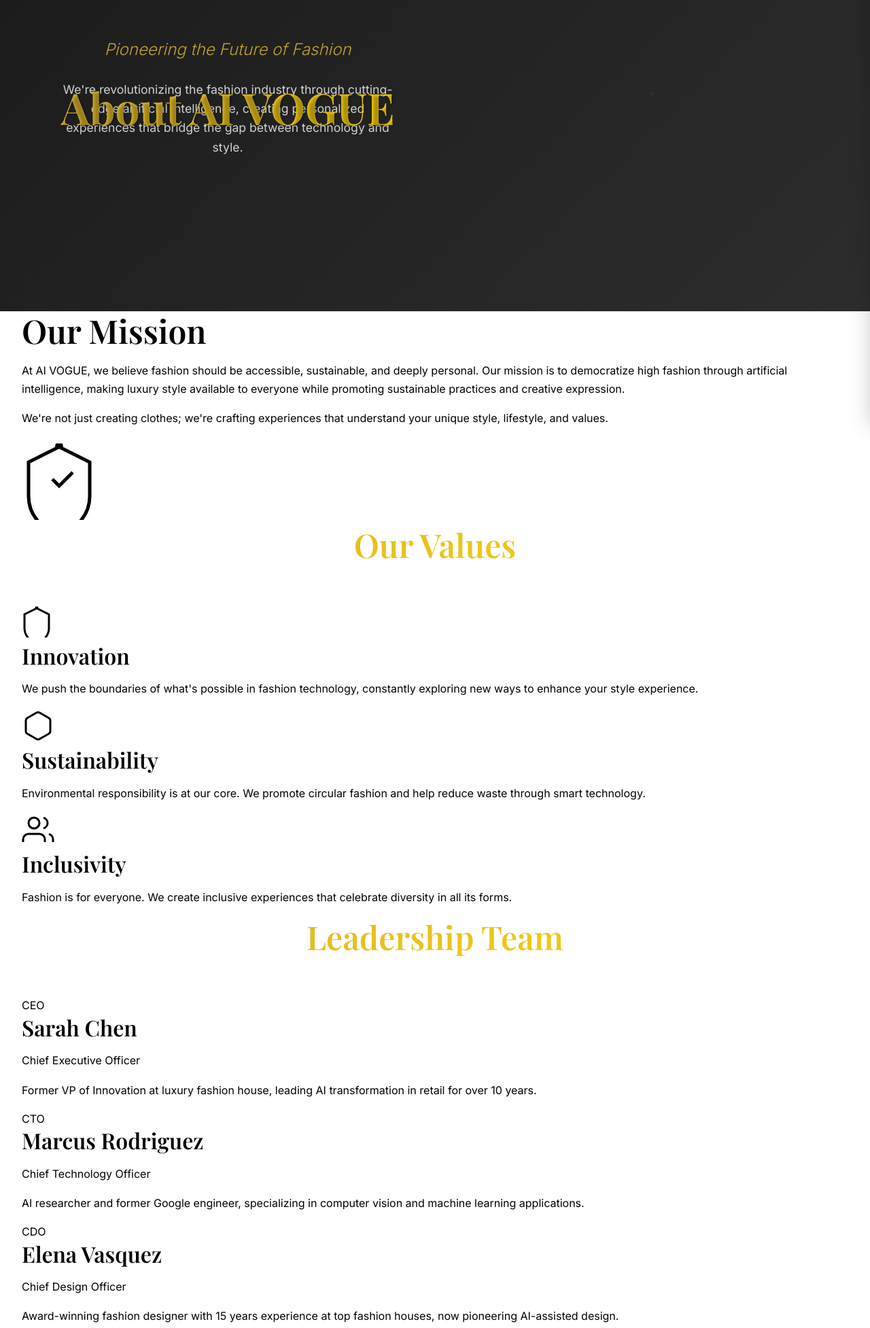
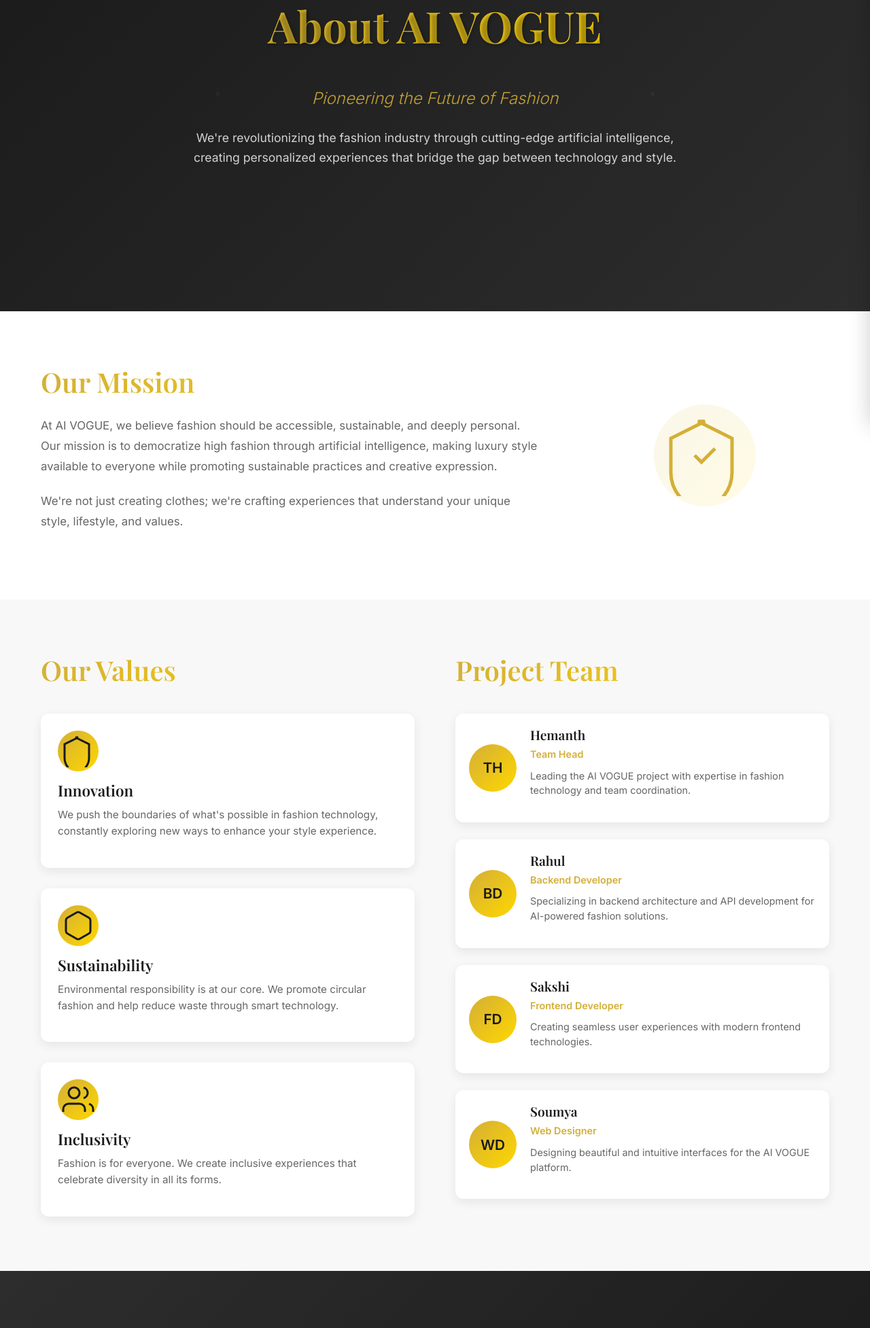
Before and after one commit to rahulkulk29/AI-VOGUE, a website: page frontend/public/about.html in a window 1280 px wide. Shown: the part 182-2136 px from the top of the page at 68% size. Drawn offline with nearby package versions, Linux system fonts and the light colour scheme; files whose address does not match are found by name.

Commit message:
contact and about

```diff
--- /dev/null
+++ b/frontend/css/about-page.css
@@ -0,0 +1,287 @@
+/* About Page - Hero Section Fix */
+.feature-hero .container {
+    grid-template-columns: 1fr !important;
+    text-align: center;
+    max-width: 900px;
+}
+
+.feature-hero .hero-content {
+    position: relative;
+    z-index: 10;
+}
+
+.feature-hero .hero-title {
+    position: relative;
+    z-index: 10;
+}
+
+.feature-hero .hero-subtitle {
+    position: relative;
+    z-index: 10;
+}
+
+.feature-hero .hero-description {
+    position: relative;
+    z-index: 10;
+    max-width: 800px;
+    margin-left: auto;
+    margin-right: auto;
+}
+
+/* About Page - Values & Team Side-by-Side Layout */
+.values-team-section {
+    padding: 80px 0;
+    background: #f8f8f8;
+}
+
+.values-team-section .container {
+    max-width: 1200px;
+    margin: 0 auto;
+    padding: 0 20px;
+}
+
+.values-team-grid {
+    display: grid;
+    grid-template-columns: 1fr 1fr;
+    gap: 60px;
+    align-items: start;
+}
+
+.values-column .section-title,
+.team-column .section-title {
+    font-family: 'Playfair Display', serif;
+    font-size: 2.5rem;
+    margin-bottom: 40px;
+    background: linear-gradient(135deg, #d4af37 0%, #ffd700 100%);
+    -webkit-background-clip: text;
+    -webkit-text-fill-color: transparent;
+    background-clip: text;
+    text-align: left;
+}
+
+/* Values List */
+.values-list {
+    display: flex;
+    flex-direction: column;
+    gap: 30px;
+}
+
+.values-list .value-item {
+    background: white;
+    padding: 25px;
+    border-radius: 12px;
+    box-shadow: 0 5px 15px rgba(0, 0, 0, 0.08);
+    transition: all 0.3s ease;
+}
+
+.values-list .value-item:hover {
+    transform: translateY(-5px);
+    box-shadow: 0 10px 25px rgba(0, 0, 0, 0.12);
+}
+
+.values-list .value-icon {
+    width: 60px;
+    height: 60px;
+    background: linear-gradient(135deg, #d4af37 0%, #ffd700 100%);
+    border-radius: 50%;
+    display: flex;
+    align-items: center;
+    justify-content: center;
+    margin-bottom: 15px;
+    color: #1a1a1a;
+}
+
+.values-list .value-item h3 {
+    font-family: 'Playfair Display', serif;
+    font-size: 1.4rem;
+    margin-bottom: 10px;
+    color: #1a1a1a;
+}
+
+.values-list .value-item p {
+    color: #666;
+    line-height: 1.6;
+    font-size: 0.95rem;
+}
+
+/* Team List */
+.team-list {
+    display: flex;
+    flex-direction: column;
+    gap: 25px;
+}
+
+.team-list .team-member {
+    background: white;
+    padding: 20px;
+    border-radius: 12px;
+    box-shadow: 0 5px 15px rgba(0, 0, 0, 0.08);
+    display: flex;
+    gap: 20px;
+    align-items: center;
+    transition: all 0.3s ease;
+}
+
+.team-list .team-member:hover {
+    transform: translateX(5px);
+    box-shadow: 0 10px 25px rgba(0, 0, 0, 0.12);
+}
+
+.team-list .member-photo {
+    flex-shrink: 0;
+}
+
+.team-list .photo-placeholder {
+    width: 70px;
+    height: 70px;
+    background: linear-gradient(135deg, #d4af37 0%, #ffd700 100%);
+    border-radius: 50%;
+    display: flex;
+    align-items: center;
+    justify-content: center;
+    font-size: 1.3rem;
+    font-weight: 700;
+    color: #1a1a1a;
+}
+
+.team-list .member-info h3 {
+    font-family: 'Playfair Display', serif;
+    font-size: 1.2rem;
+    margin-bottom: 5px;
+    color: #1a1a1a;
+}
+
+.team-list .member-role {
+    color: #d4af37;
+    font-weight: 600;
+    font-size: 0.9rem;
+    margin-bottom: 8px;
+}
+
+.team-list .member-bio {
+    color: #666;
+    line-height: 1.5;
+    font-size: 0.9rem;
+}
+
+/* Mission Section Styling */
+.mission-section {
+    padding: 80px 0;
+    background: white;
+}
+
+.mission-section .container {
+    max-width: 1200px;
+    margin: 0 auto;
+    padding: 0 20px;
+}
+
+.mission-content {
+    display: grid;
+    grid-template-columns: 2fr 1fr;
+    gap: 60px;
+    align-items: center;
+}
+
+.mission-text h2 {
+    font-family: 'Playfair Display', serif;
+    font-size: 2.5rem;
+    margin-bottom: 25px;
+    background: linear-gradient(135deg, #d4af37 0%, #ffd700 100%);
+    -webkit-background-clip: text;
+    -webkit-text-fill-color: transparent;
+    background-clip: text;
+}
+
+.mission-text p {
+    color: #666;
+    line-height: 1.8;
+    font-size: 1.05rem;
+    margin-bottom: 20px;
+}
+
+.mission-visual {
+    display: flex;
+    justify-content: center;
+    align-items: center;
+}
+
+.mission-icon {
+    width: 150px;
+    height: 150px;
+    background: linear-gradient(135deg, rgba(212, 175, 55, 0.1) 0%, rgba(255, 215, 0, 0.1) 100%);
+    border-radius: 50%;
+    display: flex;
+    align-items: center;
+    justify-content: center;
+    color: #d4af37;
+}
+
+/* Responsive Design */
+@media (max-width: 968px) {
+    .values-team-grid {
+        grid-template-columns: 1fr;
+        gap: 60px;
+    }
+
+    .values-column .section-title,
+    .team-column .section-title {
+        text-align: center;
+    }
+
+    .mission-content {
+        grid-template-columns: 1fr;
+        gap: 40px;
+        text-align: center;
+    }
+
+    .mission-text h2 {
+        font-size: 2rem;
+    }
+}
+
+@media (max-width: 768px) {
+    .values-team-section {
+        padding: 60px 0;
+    }
+
+    .values-column .section-title,
+    .team-column .section-title {
+        font-size: 2rem;
+        margin-bottom: 30px;
+    }
+
+    .values-list .value-item,
+    .team-list .team-member {
+        padding: 20px;
+    }
+
+    .team-list .team-member {
+        flex-direction: column;
+        text-align: center;
+    }
+
+    .mission-section {
+        padding: 60px 0;
+    }
+}
+
+@media (max-width: 480px) {
+
+    .values-column .section-title,
+    .team-column .section-title {
+        font-size: 1.75rem;
+    }
+
+    .values-list .value-item h3,
+    .team-list .member-info h3 {
+        font-size: 1.2rem;
+    }
+
+    .values-list .value-icon,
+    .team-list .photo-placeholder {
+        width: 50px;
+        height: 50px;
+        font-size: 1rem;
+    }
+}
--- a/frontend/public/about.html
+++ b/frontend/public/about.html
@@ -1,15 +1,20 @@
 <!DOCTYPE html>
 <html lang="en">
+
 <head>
     <meta charset="UTF-8">
     <meta name="viewport" content="width=device-width, initial-scale=1.0">
     <title>About - AI VOGUE</title>
     <link rel="stylesheet" href="../css/styles.css">
     <link rel="stylesheet" href="../css/feature.css">
+    <link rel="stylesheet" href="../css/about-page.css">
     <link rel="preconnect" href="https://fonts.googleapis.com">
     <link rel="preconnect" href="https://fonts.gstatic.com" crossorigin>
-    <link href="https://fonts.googleapis.com/css2?family=Playfair+Display:wght@400;500;600;700&family=Inter:wght@300;400;500;600&display=swap" rel="stylesheet">
+    <link
+        href="https://fonts.googleapis.com/css2?family=Playfair+Display:wght@400;500;600;700&family=Inter:wght@300;400;500;600&display=swap"
+        rel="stylesheet">
 </head>
+
 <body>
     <!-- Header with animated logo -->
     <header id="main-header">
@@ -23,11 +28,13 @@
 
     <!-- Navigation Drawer -->
     <nav class="nav-drawer">
-        <input type="text" class="search-bar" placeholder="Search AI VOGUE..." aria-label="Search products">
+        <button class="nav-close" id="nav-close" aria-label="Close navigation">
+            <span></span>
+            <span></span>
+        </button>
 
         <ul class="nav-links">
-            <li><a href="index.html">Home</a></li>
-            <li><a href="vogue-vision.html">Vogue Vision</a></li>
+            <li><a href="categories.html">Vogue Vision</a></li>
             <li><a href="revibe.html">Revibe</a></li>
             <li><a href="creative-threads.html">Creative Threads</a></li>
             <li><a href="mirrorx.html">MirrorX</a></li>
@@ -39,8 +46,21 @@
         </ul>
 
         <div class="nav-icons">
-            <a href="#" aria-label="Account">👤</a>
-            <a href="#" aria-label="Shopping cart">🛒</a>
+            <a href="profile.html" aria-label="Account" class="account-link">
+                <svg width="20" height="20" viewBox="0 0 24 24" fill="none" stroke="currentColor" stroke-width="2"
+                    stroke-linecap="round" stroke-linejoin="round">
+                    <path d="M20 21v-2a4 4 0 0 0-4-4H8a4 4 0 0 0-4 4v2"></path>
+                    <circle cx="12" cy="7" r="4"></circle>
+                </svg>
+            </a>
+            <a href="#" aria-label="Shopping cart">
+                <svg width="20" height="20" viewBox="0 0 24 24" fill="none" stroke="currentColor" stroke-width="2"
+                    stroke-linecap="round" stroke-linejoin="round">
+                    <path d="M6 2L3 6v14a2 2 0 0 0 2 2h14a2 2 0 0 0 2-2V6l-3-4z"></path>
+                    <line x1="3" y1="6" x2="21" y2="6"></line>
+                    <path d="m16 10a4 4 0 0 1-8 0"></path>
+                </svg>
+            </a>
         </div>
     </nav>
 
@@ -55,7 +75,9 @@
                 <div class="hero-content">
                     <h1 class="hero-title">About AI VOGUE</h1>
                     <p class="hero-subtitle">Pioneering the Future of Fashion</p>
-                    <p class="hero-description">We're revolutionizing the fashion industry through cutting-edge artificial intelligence, creating personalized experiences that bridge the gap between technology and style.</p>
+                    <p class="hero-description">We're revolutionizing the fashion industry through cutting-edge
+                        artificial intelligence, creating personalized experiences that bridge the gap between
+                        technology and style.</p>
                 </div>
             </div>
         </section>
@@ -66,12 +88,16 @@
                 <div class="mission-content">
                     <div class="mission-text">
                         <h2>Our Mission</h2>
-                        <p>At AI VOGUE, we believe fashion should be accessible, sustainable, and deeply personal. Our mission is to democratize high fashion through artificial intelligence, making luxury style available to everyone while promoting sustainable practices and creative expression.</p>
-                        <p>We're not just creating clothes; we're crafting experiences that understand your unique style, lifestyle, and values.</p>
+                        <p>At AI VOGUE, we believe fashion should be accessible, sustainable, and deeply personal. Our
+                            mission is to democratize high fashion through artificial intelligence, making luxury style
+                            available to everyone while promoting sustainable practices and creative expression.</p>
+                        <p>We're not just creating clothes; we're crafting experiences that understand your unique
+                            style, lifestyle, and values.</p>
                     </div>
                     <div class="mission-visual">
                         <div class="mission-icon">
-                            <svg width="120" height="120" viewBox="0 0 24 24" fill="none" stroke="currentColor" stroke-width="1">
+                            <svg width="120" height="120" viewBox="0 0 24 24" fill="none" stroke="currentColor"
+                                stroke-width="1">
                                 <path d="M12 2L2 7v10c0 5.55 3.84 9.74 9 11 5.16-1.26 9-5.45 9-11V7l-10-5z"></path>
                                 <path d="M9 12l2 2 4-4"></path>
                             </svg>
@@ -81,32 +107,45 @@
             </div>
         </section>
 
-        <!-- Values Section -->
-        <section class="values-section">
+        <!-- Values & Team Combined Section -->
+        <section class="values-team-section">
             <div class="container">
+                <div class="values-team-grid">
+                    <!-- Our Values -->
+                    <div class="values-column">
                         <h2 class="section-title">Our Values</h2>
-                <div class="values-grid">
+                        <div class="values-list">
                             <div class="value-item">
                                 <div class="value-icon">
-                            <svg width="48" height="48" viewBox="0 0 24 24" fill="none" stroke="currentColor" stroke-width="1.5">
-                                <path d="M12 2L2 7v10c0 5.55 3.84 9.74 9 11 5.16-1.26 9-5.45 9-11V7l-10-5z"></path>
+                                    <svg width="48" height="48" viewBox="0 0 24 24" fill="none" stroke="currentColor"
+                                        stroke-width="1.5">
+                                        <path d="M12 2L2 7v10c0 5.55 3.84 9.74 9 11 5.16-1.26 9-5.45 9-11V7l-10-5z">
+                                        </path>
                                     </svg>
                                 </div>
                                 <h3>Innovation</h3>
-                        <p>We push the boundaries of what's possible in fashion technology, constantly exploring new ways to enhance your style experience.</p>
+                                <p>We push the boundaries of what's possible in fashion technology, constantly exploring
+                                    new
+                                    ways to enhance your style experience.</p>
                             </div>
                             <div class="value-item">
                                 <div class="value-icon">
-                            <svg width="48" height="48" viewBox="0 0 24 24" fill="none" stroke="currentColor" stroke-width="1.5">
-                                <path d="M21 16V8a2 2 0 0 0-1-1.73l-7-4a2 2 0 0 0-2 0l-7 4A2 2 0 0 0 3 8v8a2 2 0 0 0 1 1.73l7 4a2 2 0 0 0 2 0l7-4A2 2 0 0 0 21 16z"></path>
+                                    <svg width="48" height="48" viewBox="0 0 24 24" fill="none" stroke="currentColor"
+                                        stroke-width="1.5">
+                                        <path
+                                            d="M21 16V8a2 2 0 0 0-1-1.73l-7-4a2 2 0 0 0-2 0l-7 4A2 2 0 0 0 3 8v8a2 2 0 0 0 1 1.73l7 4a2 2 0 0 0 2 0l7-4A2 2 0 0 0 21 16z">
+                                        </path>
                                     </svg>
                                 </div>
                                 <h3>Sustainability</h3>
-                        <p>Environmental responsibility is at our core. We promote circular fashion and help reduce waste through smart technology.</p>
+                                <p>Environmental responsibility is at our core. We promote circular fashion and help
+                                    reduce
+                                    waste through smart technology.</p>
                             </div>
                             <div class="value-item">
                                 <div class="value-icon">
-                            <svg width="48" height="48" viewBox="0 0 24 24" fill="none" stroke="currentColor" stroke-width="1.5">
+                                    <svg width="48" height="48" viewBox="0 0 24 24" fill="none" stroke="currentColor"
+                                        stroke-width="1.5">
                                         <path d="M17 21v-2a4 4 0 0 0-4-4H5a4 4 0 0 0-4 4v2"></path>
                                         <circle cx="9" cy="7" r="4"></circle>
                                         <path d="M23 21v-2a4 4 0 0 0-3-3.87"></path>
@@ -114,80 +153,70 @@
                                     </svg>
                                 </div>
                                 <h3>Inclusivity</h3>
-                        <p>Fashion is for everyone. We create inclusive experiences that celebrate diversity in all its forms.</p>
+                                <p>Fashion is for everyone. We create inclusive experiences that celebrate diversity in
+                                    all its
+                                    forms.</p>
                             </div>
                         </div>
                     </div>
-        </section>
 
-        <!-- Team Section -->
-        <section class="team-section">
-            <div class="container">
-                <h2 class="section-title">Leadership Team</h2>
-                <div class="team-grid">
+                    <!-- Project Team -->
+                    <div class="team-column">
+                        <h2 class="section-title">Project Team</h2>
+                        <div class="team-list">
                             <div class="team-member">
                                 <div class="member-photo">
-                            <div class="photo-placeholder">CEO</div>
+                                    <div class="photo-placeholder">TH</div>
                                 </div>
                                 <div class="member-info">
-                            <h3>Sarah Chen</h3>
-                            <p class="member-role">Chief Executive Officer</p>
-                            <p class="member-bio">Former VP of Innovation at luxury fashion house, leading AI transformation in retail for over 10 years.</p>
+                                    <h3>Hemanth</h3>
+                                    <p class="member-role">Team Head</p>
+                                    <p class="member-bio">Leading the AI VOGUE project with expertise in fashion
+                                        technology and
+                                        team coordination.</p>
                                 </div>
                             </div>
                             <div class="team-member">
                                 <div class="member-photo">
-                            <div class="photo-placeholder">CTO</div>
+                                    <div class="photo-placeholder">BD</div>
                                 </div>
                                 <div class="member-info">
-                            <h3>Marcus Rodriguez</h3>
-                            <p class="member-role">Chief Technology Officer</p>
-                            <p class="member-bio">AI researcher and former Google engineer, specializing in computer vision and machine learning applications.</p>
+                                    <h3>Rahul</h3>
+                                    <p class="member-role">Backend Developer</p>
+                                    <p class="member-bio">Specializing in backend architecture and API development for
+                                        AI-powered fashion solutions.</p>
                                 </div>
                             </div>
                             <div class="team-member">
                                 <div class="member-photo">
-                            <div class="photo-placeholder">CDO</div>
+                                    <div class="photo-placeholder">FD</div>
                                 </div>
                                 <div class="member-info">
-                            <h3>Elena Vasquez</h3>
-                            <p class="member-role">Chief Design Officer</p>
-                            <p class="member-bio">Award-winning fashion designer with 15 years experience at top fashion houses, now pioneering AI-assisted design.</p>
+                                    <h3>Sakshi</h3>
+                                    <p class="member-role">Frontend Developer</p>
+                                    <p class="member-bio">Creating seamless user experiences with modern frontend
+                                        technologies.
+                                    </p>
+                                </div>
+                            </div>
+                            <div class="team-member">
+                                <div class="member-photo">
+                                    <div class="photo-placeholder">WD</div>
+                                </div>
+                                <div class="member-info">
+                                    <h3>Soumya</h3>
+                                    <p class="member-role">Web Designer</p>
+                                    <p class="member-bio">Designing beautiful and intuitive interfaces for the AI VOGUE
+                                        platform.</p>
+                                </div>
+                            </div>
                         </div>
                     </div>
                 </div>
             </div>
         </section>
 
-        <!-- Timeline Section -->
-        <section class="timeline-section">
-            <div class="container">
-                <h2 class="section-title">Our Journey</h2>
-                <div class="timeline">
-                    <div class="timeline-item">
-                        <div class="timeline-year">2022</div>
-                        <div class="timeline-content">
-                            <h3>Foundation</h3>
-                            <p>AI VOGUE was founded with a vision to revolutionize fashion through artificial intelligence.</p>
-                        </div>
-                    </div>
-                    <div class="timeline-item">
-                        <div class="timeline-year">2023</div>
-                        <div class="timeline-content">
-                            <h3>First AI Models</h3>
-                            <p>Launched our first AI styling assistant and virtual try-on technology.</p>
-                        </div>
-                    </div>
-                    <div class="timeline-item">
-                        <div class="timeline-year">2024</div>
-                        <div class="timeline-content">
-                            <h3>Platform Launch</h3>
-                            <p>Officially launched the AI VOGUE platform with full suite of AI-powered fashion tools.</p>
-                        </div>
-                    </div>
-                </div>
-            </div>
-        </section>
+
 
         <!-- CTA Section -->
         <section class="cta-section">
@@ -196,8 +225,8 @@
                     <h2>Join the Fashion Revolution</h2>
                     <p>Be part of the future where technology meets style. Experience fashion like never before.</p>
                     <div class="cta-buttons">
-                        <button class="btn-primary">Get Started</button>
-                        <button class="btn-secondary">Contact Us</button>
+                        <button class="btn-primary" onclick="window.location.href='index.html'">Get Started</button>
+                        <button class="btn-secondary" onclick="window.location.href='contact.html'">Contact Us</button>
                     </div>
                 </div>
             </div>
@@ -220,7 +249,9 @@
                     </a>
                     <a href="#" aria-label="Twitter">
                         <svg width="20" height="20" viewBox="0 0 24 24" fill="currentColor">
-                            <path d="M23 3a10.9 10.9 0 0 1-3.14 1.53 4.48 4.48 0 0 0-7.86 3v1A10.66 10.66 0 0 1 3 4s-4 9 5 13a11.64 11.64 0 0 1-7 2c9 5 20 0 20-11.5a4.5 4.5 0 0 0-.08-.83A7.72 7.72 0 0 0 23 3z"></path>
+                            <path
+                                d="M23 3a10.9 10.9 0 0 1-3.14 1.53 4.48 4.48 0 0 0-7.86 3v1A10.66 10.66 0 0 1 3 4s-4 9 5 13a11.64 11.64 0 0 1-7 2c9 5 20 0 20-11.5a4.5 4.5 0 0 0-.08-.83A7.72 7.72 0 0 0 23 3z">
+                            </path>
                         </svg>
                     </a>
                     <a href="#" aria-label="Facebook">
@@ -274,4 +305,5 @@
     <script src="../js/main.js"></script>
     <script src="../js/parallax.js"></script>
 </body>
+
 </html>
```
Also changed, not shown: frontend/public/contact.html (+82 -94 lines). Lines whose indentation alone changed are shown as unchanged.
